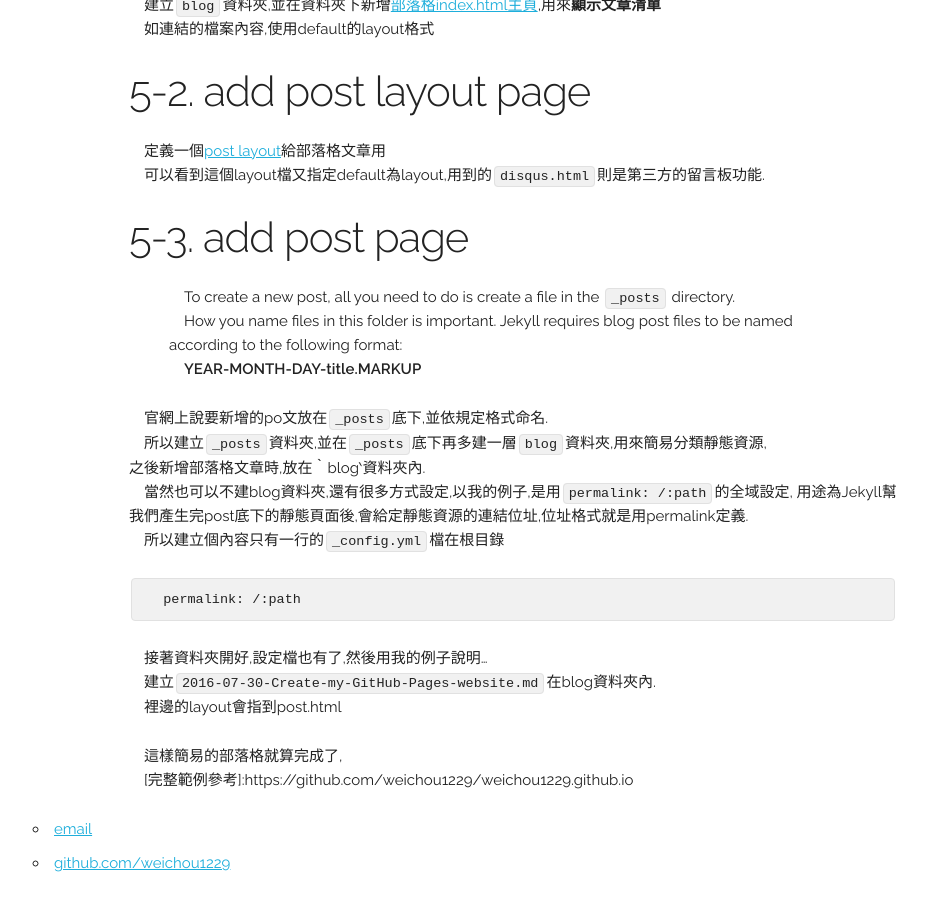
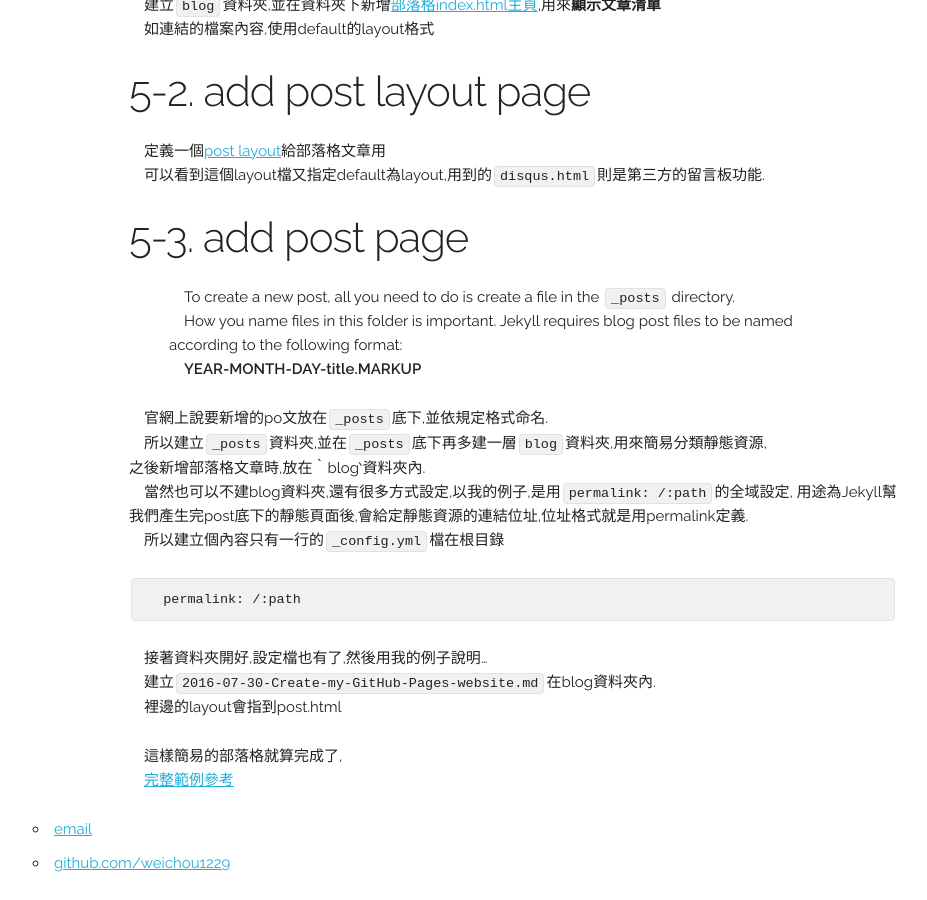
Before and after one commit to weichou1229/weichou.github.io, a Jekyll site: the page built from _posts/blog/2016-07-30-Create-my-GitHub-Pages-website.md, in a window 1280 px wide and 900 px high, scrolled down 4825 px. Shown: the whole window, without its empty margins (127-1054 px from the left). Built offline with Jekyll 4.4.1, drawn with Linux system fonts in a browser that asks for light colours; comment, search, counter and statistics services are not loaded.

Commit message:
modify page

```diff
--- a/_posts/blog/2016-07-30-Create-my-GitHub-Pages-website.md
+++ b/_posts/blog/2016-07-30-Create-my-GitHub-Pages-website.md
@@ -140,7 +140,7 @@ date: 2016-07-30T15:00:00.000Z
 　裡邊的layout會指到post.html
 
 　這樣簡易的部落格就算完成了,
-　[完整範例參考]:https://github.com/weichou1229/weichou1229.github.io
+　[完整範例參考](https://github.com/weichou1229/weichou1229.github.io)
 
 
 
```
